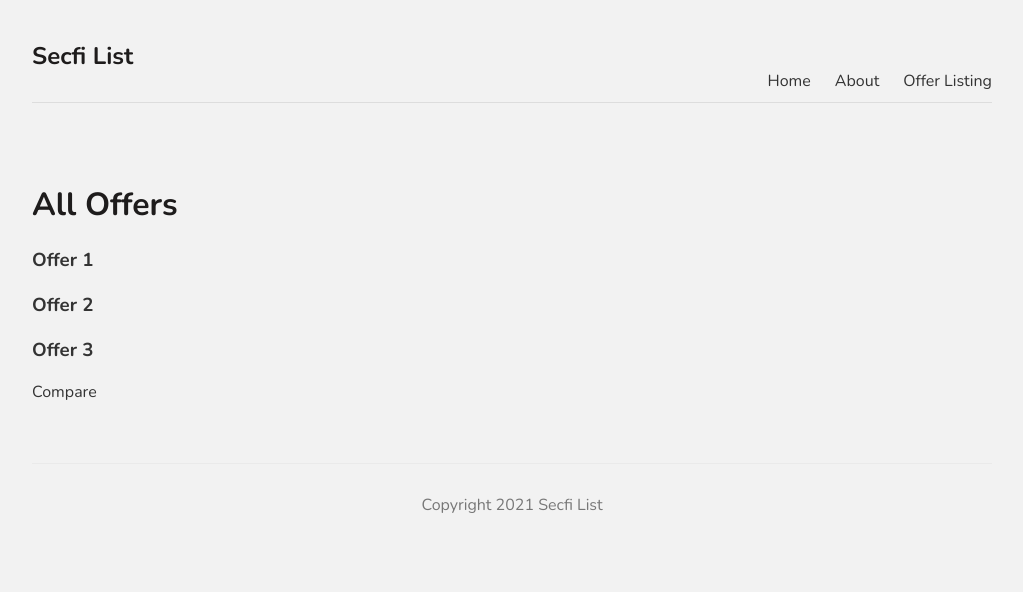
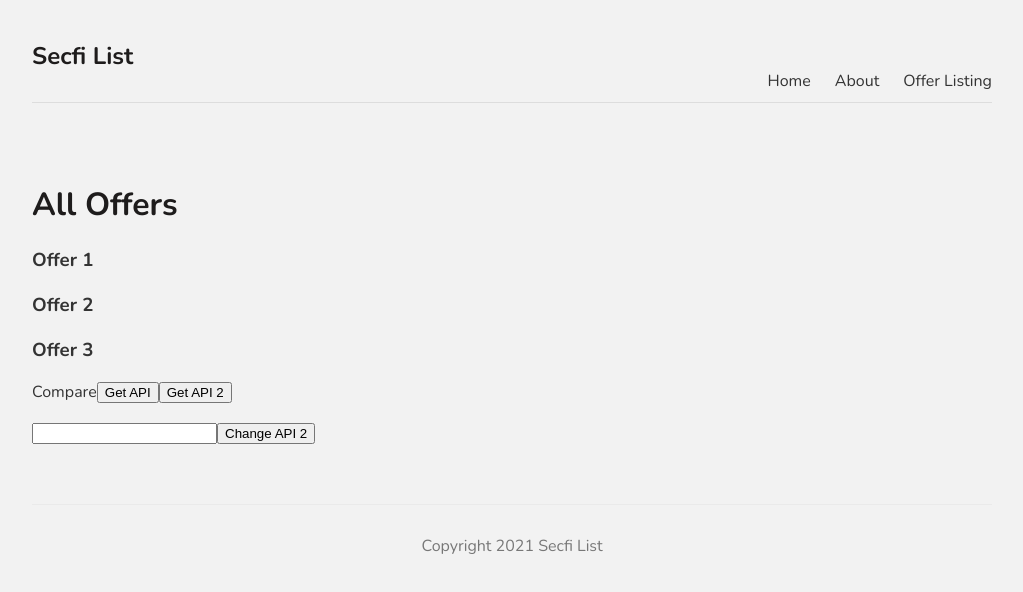
Before and after one commit to oscar-halcon/Playground, a Next.js app: page /offers in a window 1280 px wide. Shown: the top 592 px of the page, without its empty margins (128-1151 px from the left). Built offline with nearby package versions, Linux system fonts and the light colour scheme.

Commit message:
Comunication with Backend API GET/POST

```diff
--- /dev/null
+++ b/pages/api/goodbye.js
@@ -0,0 +1,15 @@
+
+var name='Oscar'
+
+export default function handler(req, res) {
+
+    if(req.method === 'GET'){
+      res.status(200).json(name)
+    }else if (req.method === 'POST'){
+      const data=  req.body
+      console.log(data)
+      name= data
+      res.status(201).json('Changed')
+    }
+
+  }
--- a/pages/api/hello.js
+++ b/pages/api/hello.js
@@ -1,5 +1,6 @@
 // Next.js API route support: https://nextjs.org/docs/api-routes/introduction
+import Offers from "../../JSONS/OfferSkeleton.json"
 
 export default function handler(req, res) {
-  res.status(200).json({ name: 'John Doe' })
+  res.status(200).json(Offers)
 }
--- a/pages/offers/index.js
+++ b/pages/offers/index.js
@@ -1,5 +1,5 @@
 import Link from "next/link";
-
+import { useState } from "react";
 import Offer from "../../JSONS/OfferSkeleton.json";
 
 export const getStaticProps = async () => {
@@ -10,17 +10,60 @@ export const getStaticProps = async () => {
 };
 
 const Offers = ({ offer }) => {
+  const [offers, setOffers] = useState([]);
+  const [offers2, setOffers2] = useState("");
+  const [answer, setAnswers] = useState("");
+  const FetchApi2 = async () => {
+    const response = await fetch("/api/goodbye");
+    const data = await response.json();
+    setOffers2(data);
+  };
+  const FetchApi = async () => {
+    const response = await fetch("/api/hello");
+    const data = await response.json();
+    setOffers(data);
+  };
+  const SubmitApi2 = async () => {
+    const response = await fetch("/api/goodbye", {
+      method: "POST",
+      body: offers2,
+      headers: {'Content-Type': 'application/text'}
+    });
+    const data = await response.json();
+    setAnswers(data);
+  };
   return (
     <div>
       <h1>All Offers</h1>
       {offer.map((a) => (
         <Link href={"/offers/" + a.id} key={a.id}>
-          <a><h3>Offer {a.id}</h3></a>
+          <a>
+            <h3>Offer {a.id}</h3>
+          </a>
         </Link>
       ))}
       <Link href={"/offers/comparison"}>
         <a>Compare</a>
       </Link>
+      <button onClick={FetchApi}>Get API</button>
+      {offers.map((a) => {
+        return (
+          <Link href={"/offers/" + a.id} key={a.id}>
+            <a>
+              <h3>Offer {a.id}</h3>
+            </a>
+          </Link>
+        );
+      })}
+      <button onClick={FetchApi2}>Get API 2</button>
+      <h3>{offers2}</h3>
+      <input
+        type="text"
+        value={offers2}
+        onChange={(e) => setOffers2(e.target.value)}
+      />
+      <button onClick={SubmitApi2}>Change API 2</button>
+      <h3>{answer}</h3>
     </div>
   );
 };
```
